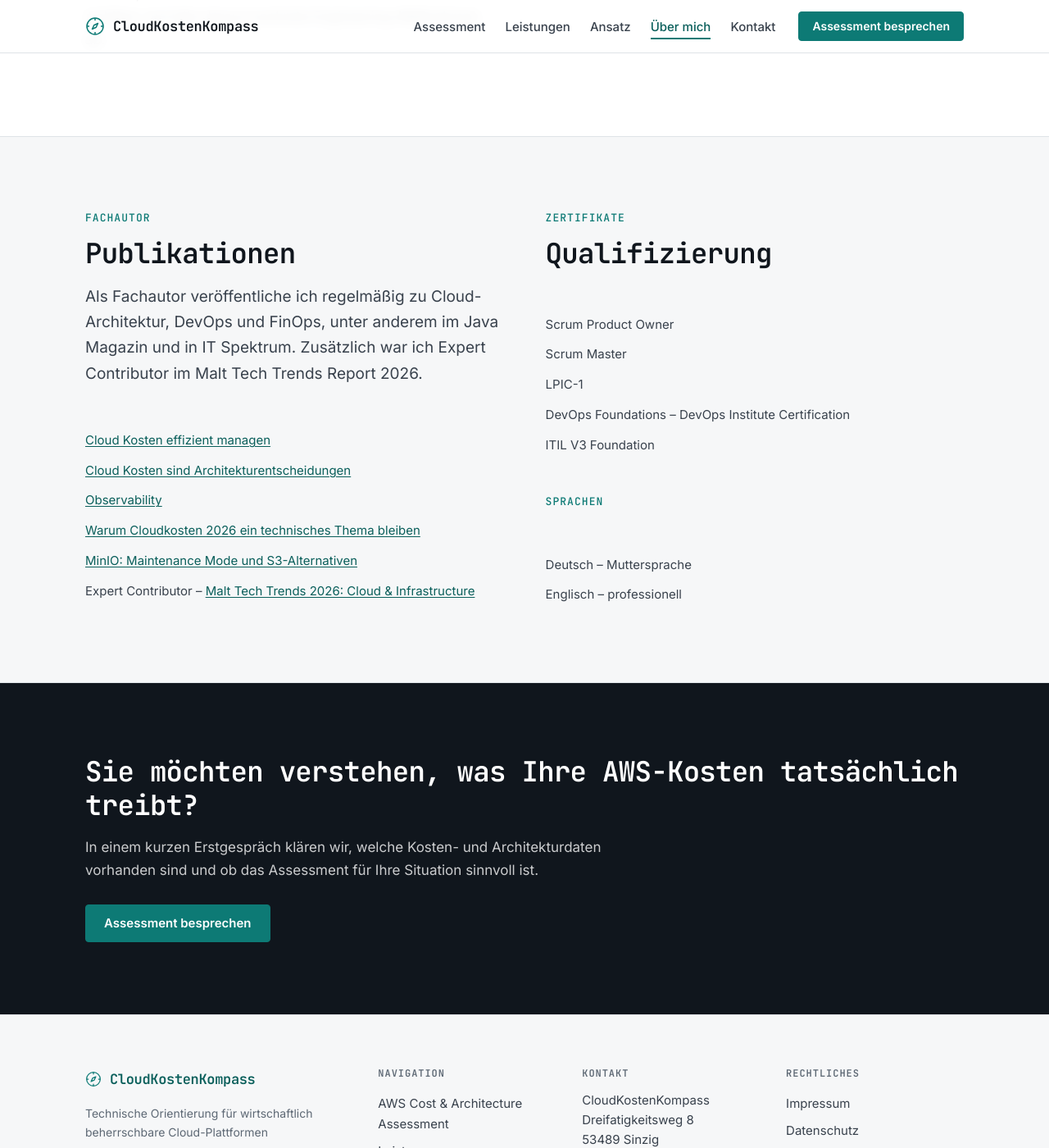
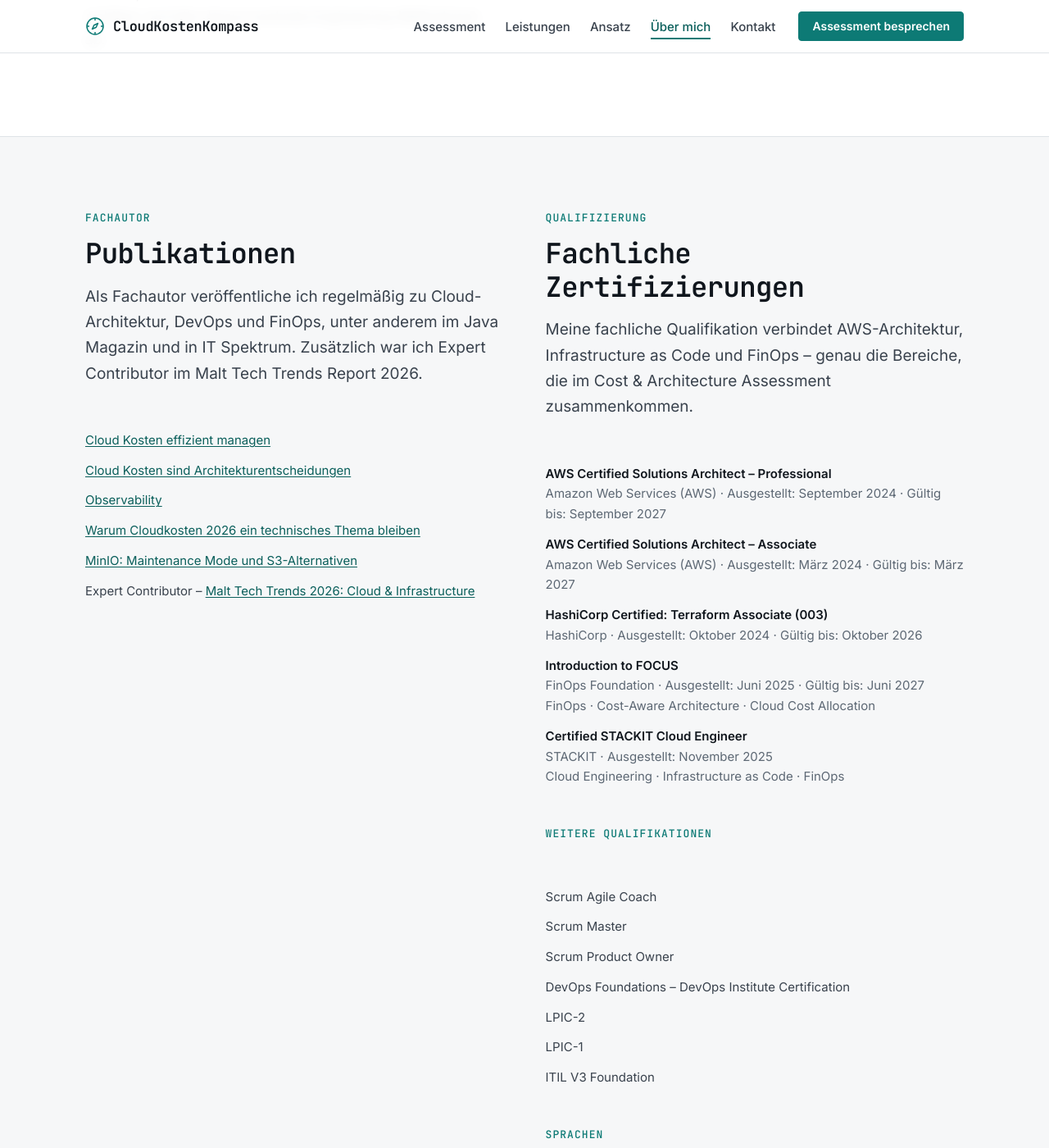
Before and after one commit to AlexanderGottschlich/cloudkostenkompass, a Jekyll site: the page built from ueber-mich.html, in a window 1280 px wide and 1400 px high, scrolled down 1404 px. Shown: the whole window at 82% size. Built offline with Jekyll 4.4.1, drawn with Linux system fonts in a browser that asks for light colours.

Commit message:
Finale Qualitätsrunde nach CTO-Feedback
- Zeitrahmen konsistent: 'über wenige Arbeitstage' auf Assessment-Seite,
  Homepage auf 'in wenigen Arbeitstagen' vereinheitlicht
- Datenumgang: Zugangs-Beendigung und Datenvorhaltung nach Abschluss ergänzt
- Persönliche Durchführung in 'So läuft die Zusammenarbeit' sichtbar
- Querverlinkung zu /ueber-mich/ auf der Produktseite (Arrow-Link)
- Analysemethodik konkretisiert (Cost Explorer/CUR + IaC Terraform/OpenTofu)
- Festpreis-Scope: Angebot benennt Accounts, Services, Auswertungsbereiche
- Priorisierungsmatrix auf Skala hoch/mittel/niedrig vereinheitlicht
- Kontakt: Hinweis auf optionale NDA-Behandlung ergänzt
- Über mich: Zertifikate neu gewichtet (AWS/Terraform/FinOps primär,
  Scrum/Linux/ITIL sekundär), LPIC-2 und Scrum Agile Coach ergänzt

```diff
--- a/assets/css/main.scss
+++ b/assets/css/main.scss
@@ -857,6 +857,11 @@
     font-size: 0.9375rem;
     color: $ink-soft;
   }
+
+  strong {
+    color: $ink;
+    font-weight: 600;
+  }
 }
 
 .pill-row {
--- a/index.html
+++ b/index.html
@@ -160,7 +160,7 @@
       <p class="eyebrow">Produkt</p>
       <h2>AWS Cost &amp; Architecture Assessment</h2>
       <p class="lede">
-        In wenigen Tagen verstehen, wo Ihre AWS-Kosten entstehen, welche
+        In wenigen Arbeitstagen verstehen, wo Ihre AWS-Kosten entstehen, welche
         technischen Ursachen dahinterstehen und was Sie konkret ändern sollten.
         Kostenanalyse plus technische Ursachenanalyse – priorisiert nach Wirkung,
         nicht nach Anzahl der Findings.
--- a/kontakt.html
+++ b/kontakt.html
@@ -68,5 +68,9 @@
       <li>Bekannte Kostenprobleme, die schon länger bestehen</li>
       <li>Technischer Kontext: Kubernetes, Terraform, CI/CD</li>
     </ul>
+
+    <p class="text-muted" style="margin-top: 1.5rem;">
+      Vertrauliche Details besprechen wir auf Wunsch unter NDA.
+    </p>
   </div>
 </section>
--- a/ueber-mich.html
+++ b/ueber-mich.html
@@ -117,15 +117,50 @@
 
       <div>
         <div class="section__header">
-          <p class="eyebrow">Zertifikate</p>
-          <h2>Qualifizierung</h2>
+          <p class="eyebrow">Qualifizierung</p>
+          <h2>Fachliche Zertifizierungen</h2>
+          <p class="lede">
+            Meine fachliche Qualifikation verbindet AWS-Architektur,
+            Infrastructure as Code und FinOps – genau die Bereiche, die im
+            Cost &amp; Architecture Assessment zusammenkommen.
+          </p>
         </div>
 
         <ul class="meta-list">
+          <li>
+            <strong>AWS Certified Solutions Architect – Professional</strong><br>
+            <span class="text-muted">Amazon Web Services (AWS) · Ausgestellt: September 2024 · Gültig bis: September 2027</span>
+          </li>
+          <li>
+            <strong>AWS Certified Solutions Architect – Associate</strong><br>
+            <span class="text-muted">Amazon Web Services (AWS) · Ausgestellt: März 2024 · Gültig bis: März 2027</span>
+          </li>
+          <li>
+            <strong>HashiCorp Certified: Terraform Associate (003)</strong><br>
+            <span class="text-muted">HashiCorp · Ausgestellt: Oktober 2024 · Gültig bis: Oktober 2026</span>
+          </li>
+          <li>
+            <strong>Introduction to FOCUS</strong><br>
+            <span class="text-muted">FinOps Foundation · Ausgestellt: Juni 2025 · Gültig bis: Juni 2027</span><br>
+            <span class="text-muted">FinOps · Cost-Aware Architecture · Cloud Cost Allocation</span>
+          </li>
+          <li>
+            <strong>Certified STACKIT Cloud Engineer</strong><br>
+            <span class="text-muted">STACKIT · Ausgestellt: November 2025</span><br>
+            <span class="text-muted">Cloud Engineering · Infrastructure as Code · FinOps</span>
+          </li>
+        </ul>
+
+        <div class="section__header" style="margin-top: 2.5rem;">
+          <p class="eyebrow">Weitere Qualifikationen</p>
+        </div>
+        <ul class="meta-list">
+          <li>Scrum Agile Coach</li>
+          <li>Scrum Master</li>
           <li>Scrum Product Owner</li>
-          <li>Scrum Master</li>
+          <li>DevOps Foundations – DevOps Institute Certification</li>
+          <li>LPIC-2</li>
           <li>LPIC-1</li>
-          <li>DevOps Foundations – DevOps Institute Certification</li>
           <li>ITIL V3 Foundation</li>
         </ul>
 
```
Also changed, not shown: aws-cost-architecture-assessment.html (+26 -4 lines).
